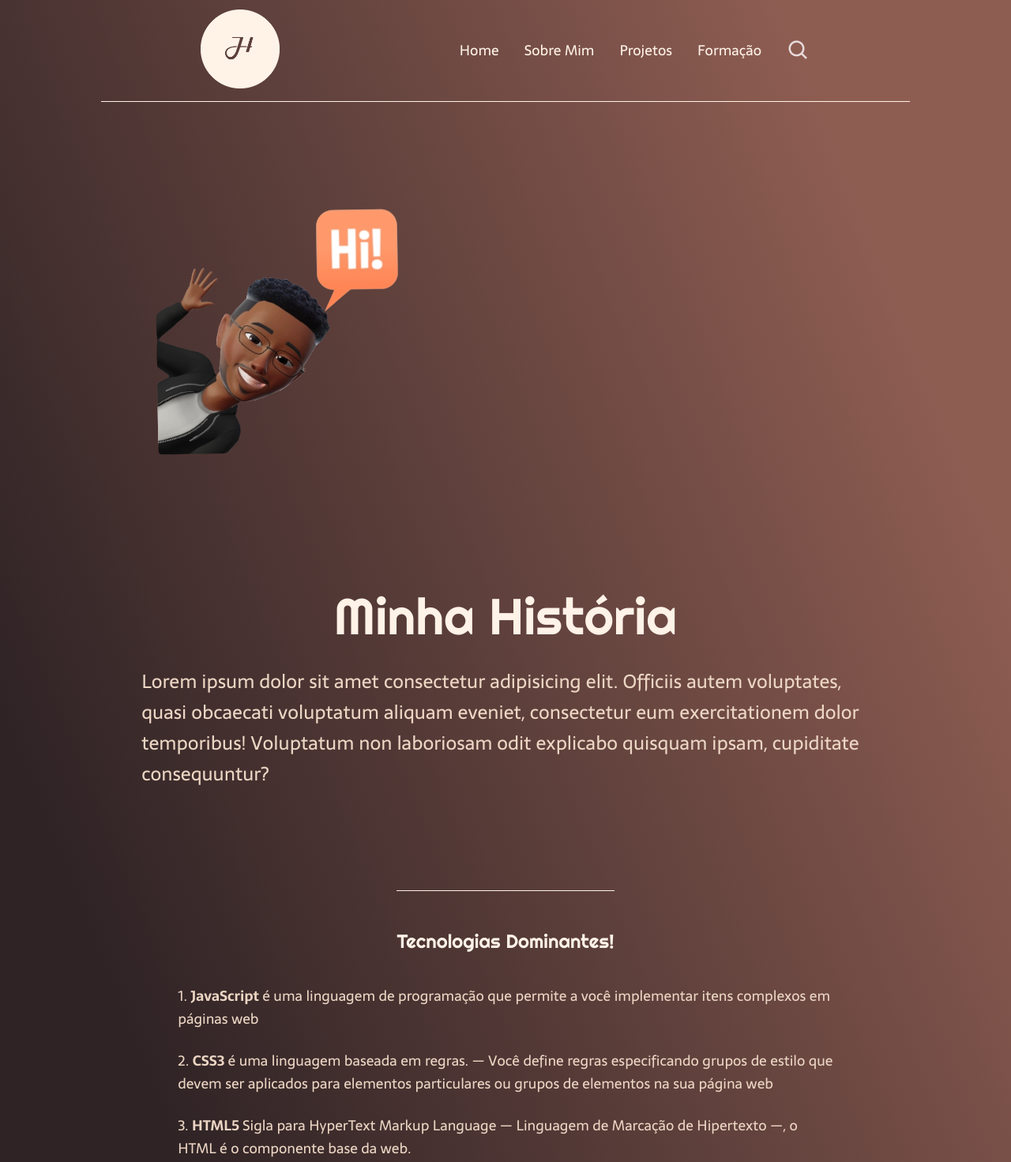
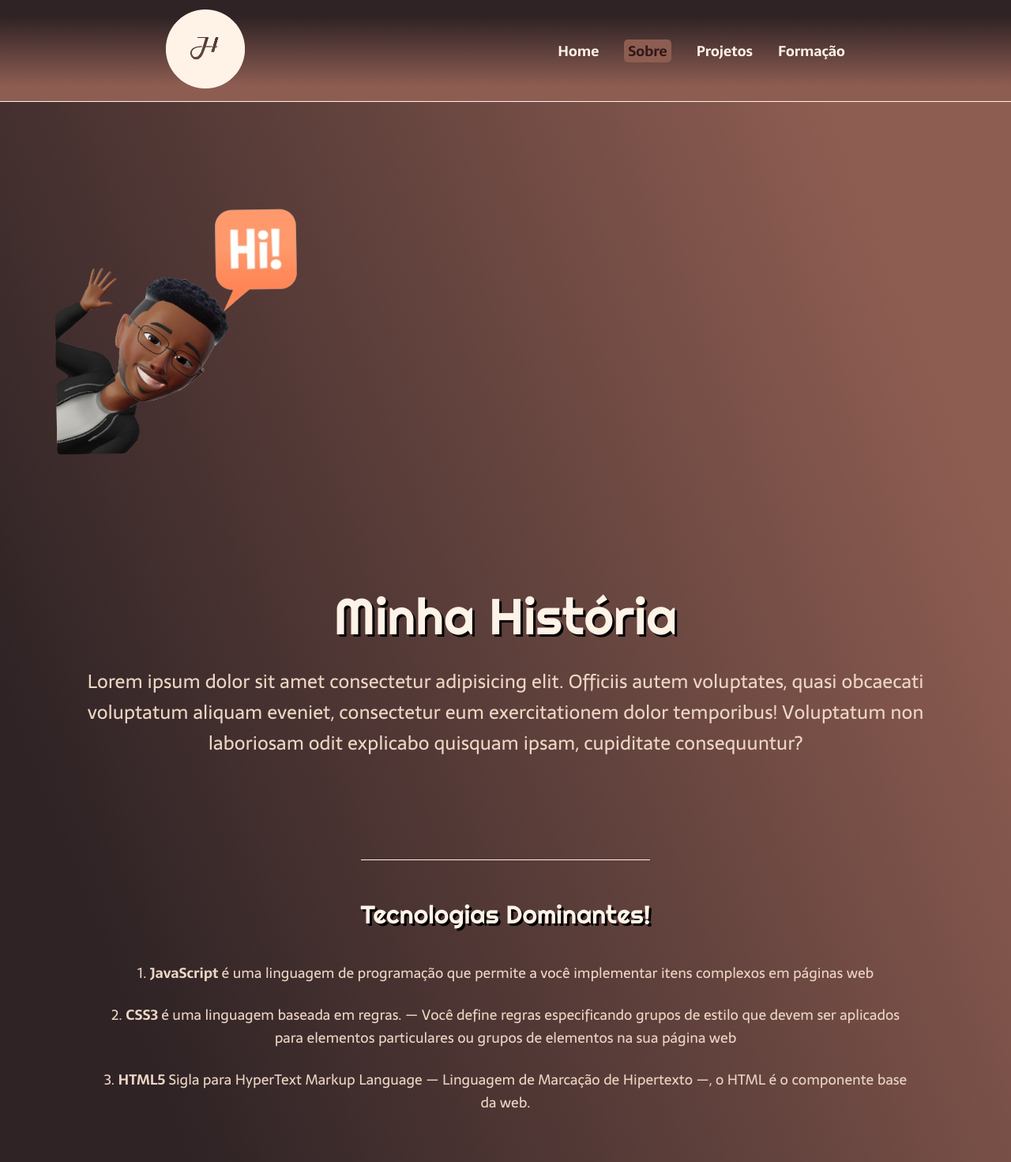
Before and after one commit to Samuel-IA7/PORTFOLIO-EQUIPE, a plain HTML site: page sobre-mim.html in a window 1280 px wide. Shown: the top 1471 px of the page at 79% size. Drawn offline with nearby package versions, Linux system fonts and the light colour scheme.

Commit message:
DESINGNERS ADICIONADOS
SELEÇÃO PARA MOSTRAR QUAL PÁGINA QUE A PESSOA ESTÁ, FONT-WEIGHT:BOLD EM ALGUMAS TAGS...

```diff
--- a/css/sobreMim.css
+++ b/css/sobreMim.css
@@ -11,12 +11,13 @@
 
  html {
     width: 100%;
+    overflow-x: hidden;
  }
 
  body {
     font-size: 100%;
     background: linear-gradient(68.15deg, #2F2325 16.62%, #8E5D52 85.61%);
-    width: 80%;
+    width: 100%;
     margin: 0 auto;
  }
 
@@ -27,10 +28,20 @@
     justify-content: space-around;
     padding: 12px;
     border-bottom: 0.4px solid #FFF2E7;
+    background: linear-gradient(180deg, #2F2325 16.62%, #8E5D52 85.61%);
 }
 
 .cabecalho-imagem{
     height: 100px;
+}
+
+.cabecalho-menu-item:hover{
+    color: #2F2325;
+}
+
+.cabecalho i{
+    font-size: 30px;
+    cursor: pointer;
 }
 
 .nav-menu{
@@ -40,6 +51,7 @@
 
 .nav-menu a {
     cursor: pointer;
+    font-weight: bold;
 }
 
 .cabecalho-menu-item{
@@ -47,16 +59,24 @@
     color: #FFF2E7;
     font-weight: 400;
     font-size: 18px;
-
 }
 
 .cabecalho-menu-item:hover{
     color: #2F2325;
 }
 
+/*LUPA DE PESQUISA*/
 .cabecalho i{
     font-size: 30px;
     cursor: pointer;
+}
+
+/*MENU MOSTRANDO SELEÇÃO / SELECIONADO*/
+.nav-menu #selecionado {
+    padding-inline: 5px;
+    border-radius: 5px;
+    background-color: #8E5D52;
+    color: rgb(49, 24, 24);
 }
 
 .menu {
@@ -108,6 +128,7 @@
     font-family: 'Righteous', cursive;
     font-weight: 400;
     font-size: 64px;
+    text-shadow: 3px 3px black;
     color: #FFF2E7 ;
 }
 
@@ -115,6 +136,7 @@
     font-family: 'Sarala', sans-serif;
     font-weight: 400;
     font-size: 24px;
+    text-align: center;
     color: #ECD6C4;
 }
 
@@ -135,7 +157,8 @@
     padding-top: 48px;
     font-family: 'Righteous', cursive;
     font-weight: 400;
-    font-size: 24px;
+    font-size: 32px;
+    text-shadow: 3px 3px black;
     color: #FFF2E7;
     margin-bottom: 16px;
 }
@@ -144,6 +167,7 @@
     font-family: 'Sarala', sans-serif;
     font-weight: 300;
     font-size: 18px;
+    text-align: center;
     color: #ECD6C4;
  }
 
@@ -179,6 +203,9 @@
 
     .cabecalho{
         padding: 18px 20px;
+        position: fixed;
+        left: 0;
+        right: 0;
     }
 
     .menu{
@@ -210,7 +237,7 @@
         display: flex;
         align-items: center;
         flex-direction: column;
-        background: linear-gradient(68.15deg, #2F2325 16.62%, #8E5D52 85.61%);
+        background: linear-gradient(0deg, #2F2325 16.62%, #8E5D52 85.61%);
         gap: -10px;
         transition: 0.3s;
     }
--- a/css/style.css
+++ b/css/style.css
@@ -16,12 +16,13 @@
 
  html {
     width: 100%;
+    overflow-x: hidden;
  }
 
  body {
     font-size: 100%;
     background: linear-gradient(68.15deg, #2F2325 16.62%, #8E5D52 85.61%);
-    width: 80%;
+    width: 100%;
     margin: 0 auto;
  }
 
@@ -32,6 +33,7 @@
     justify-content: space-around;
     padding: 12px;
     border-bottom: 0.4px solid #FFF2E7;
+    background: linear-gradient(180deg, #2F2325 16.62%, #8E5D52 85.61%);
 }
 
 .cabecalho-imagem{
@@ -45,6 +47,7 @@
 
 .nav-menu a {
     cursor: pointer;
+    font-weight: bold;
 }
 
 .cabecalho-menu-item{
@@ -63,6 +66,14 @@
     cursor: pointer;
 }
 
+/*MENU MOSTRANDO SELEÇÃO / SELECIONADO*/
+.nav-menu #selecionado {
+    padding-inline: 5px;
+    border-radius: 5px;
+    background-color: #8E5D52;
+    color: rgb(49, 24, 24);
+}
+
 .menu {
     cursor: pointer;
     display: none;
@@ -78,9 +89,6 @@
     transition: all 0.3s;
 }
 
-
-
-
 .conteudo{
     margin-bottom: 48px;
 }
@@ -95,6 +103,7 @@
 .conteudo-principal-escrito{
     display: flex;
     flex-direction: column;
+    align-items: center;
     gap: 32px;
 }
 
@@ -102,6 +111,7 @@
     font-family: 'Righteous', cursive;
     font-weight: 400;
     font-size: 64px;
+    text-shadow: 3px 3px black;
     color: #FFF2E7 ;
 }
 
@@ -152,6 +162,7 @@
     font-family: 'Righteous', cursive;
     font-weight: 400;
     font-size: 24px;
+    text-shadow: 3px 3px black;
     color: #FFF2E7;
     margin-bottom: 16px;
 }
@@ -160,12 +171,17 @@
     font-family: 'Sarala', sans-serif;
     font-weight: 300;
     font-size: 18px;
+    text-align: center;
     color: #ECD6C4;
  }
 
 .center {
     width: 90%;
  }
+
+ footer {
+    background: linear-gradient(180deg, #2F2325 16.62%, #8E5D52 85.61%);
+}
 
  .rodape{
     padding: 32px;
@@ -209,7 +225,6 @@
         top: 0;
         right: 0;
         left: 0;
-        background: linear-gradient(68.15deg, #2F2325 16.62%, #8E5D52 85.61%);
     }
 
     .menu{
@@ -241,17 +256,12 @@
         display: flex;
         align-items: center;
         flex-direction: column;
-        background: linear-gradient(90deg, #2F2325 16.62%, #8E5D52 85.61%);
+        background: linear-gradient(0deg, #2F2325 16.62%, #8E5D52 85.61%);
         gap: -10px;
         transition: 0.3s;
     }
     .cabecalho-menu-item{
         margin: 16px 0;
-    }
-
-    footer {
-        background: linear-gradient(120deg, #2F2325 16.62%, #8E5D52 85.61%);
-
     }
 
     /* --------CORPO PRINCIAPL DO SITE----------- */
--- a/sobre-mim.html
+++ b/sobre-mim.html
@@ -18,10 +18,9 @@
         <a href="index.html"><img class="cabecalho-imagem" src="imagem/path1028.png" alt="logo cabecalho"></a>
         <nav class="nav-menu">
             <a href="index.html" class="cabecalho-menu-item">Home</a>
-            <a  href="sobre-mim.html" class="cabecalho-menu-item">Sobre Mim</a>
+            <a  href="sobre-mim.html" id="selecionado" class="cabecalho-menu-item">Sobre</a>
             <a class="cabecalho-menu-item">Projetos</a>
             <a class="cabecalho-menu-item">Formação</a>
-            <i class='bx bx-search' style='color:#e8dbdb'  ></i>
         </nav>
 
         <div class="menu">
@@ -39,7 +38,7 @@
         <section id="secundaria" class="conteudo-principal-sobre-mim">
             <div class="conteudo-principal-escrito-sobre-mim">
                 <h1 class="conteudo-principal-escrito-titulo">Minha História</h1>
-                <h2 class="conteudo-principal-escrito-subtitulo">Lorem ipsum dolor sit amet consectetur adipisicing elit. Officiis autem voluptates, quasi obcaecati voluptatum aliquam eveniet, consectetur eum exercitationem dolor temporibus! Voluptatum non laboriosam odit explicabo quisquam ipsam, cupiditate consequuntur?</h2>
+                <p class="conteudo-principal-escrito-subtitulo">Lorem ipsum dolor sit amet consectetur adipisicing elit. Officiis autem voluptates, quasi obcaecati voluptatum aliquam eveniet, consectetur eum exercitationem dolor temporibus! Voluptatum non laboriosam odit explicabo quisquam ipsam, cupiditate consequuntur?</p>
 
             </div>
         </section>
```
Also changed, not shown: index.html (+1 -2 lines).
